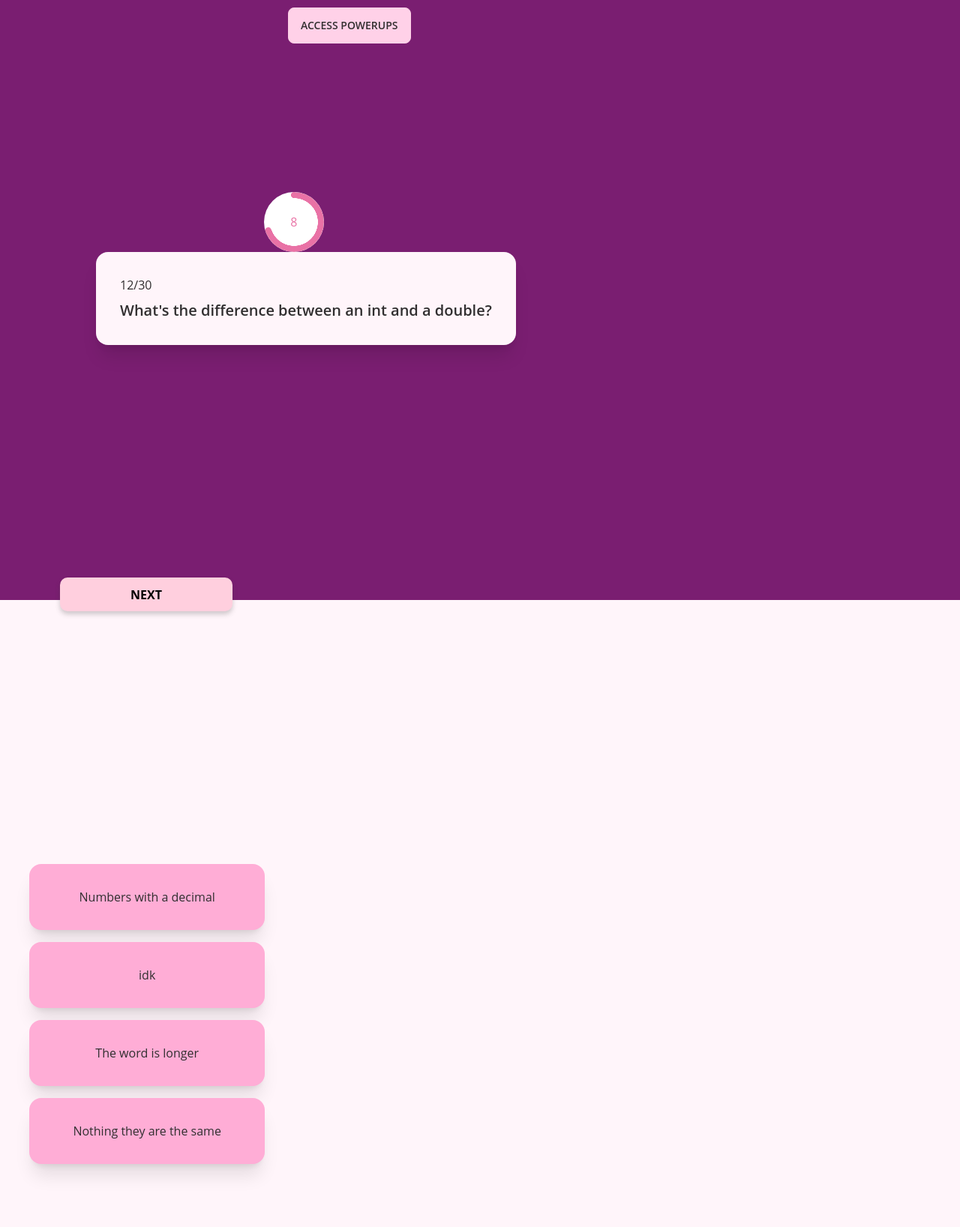
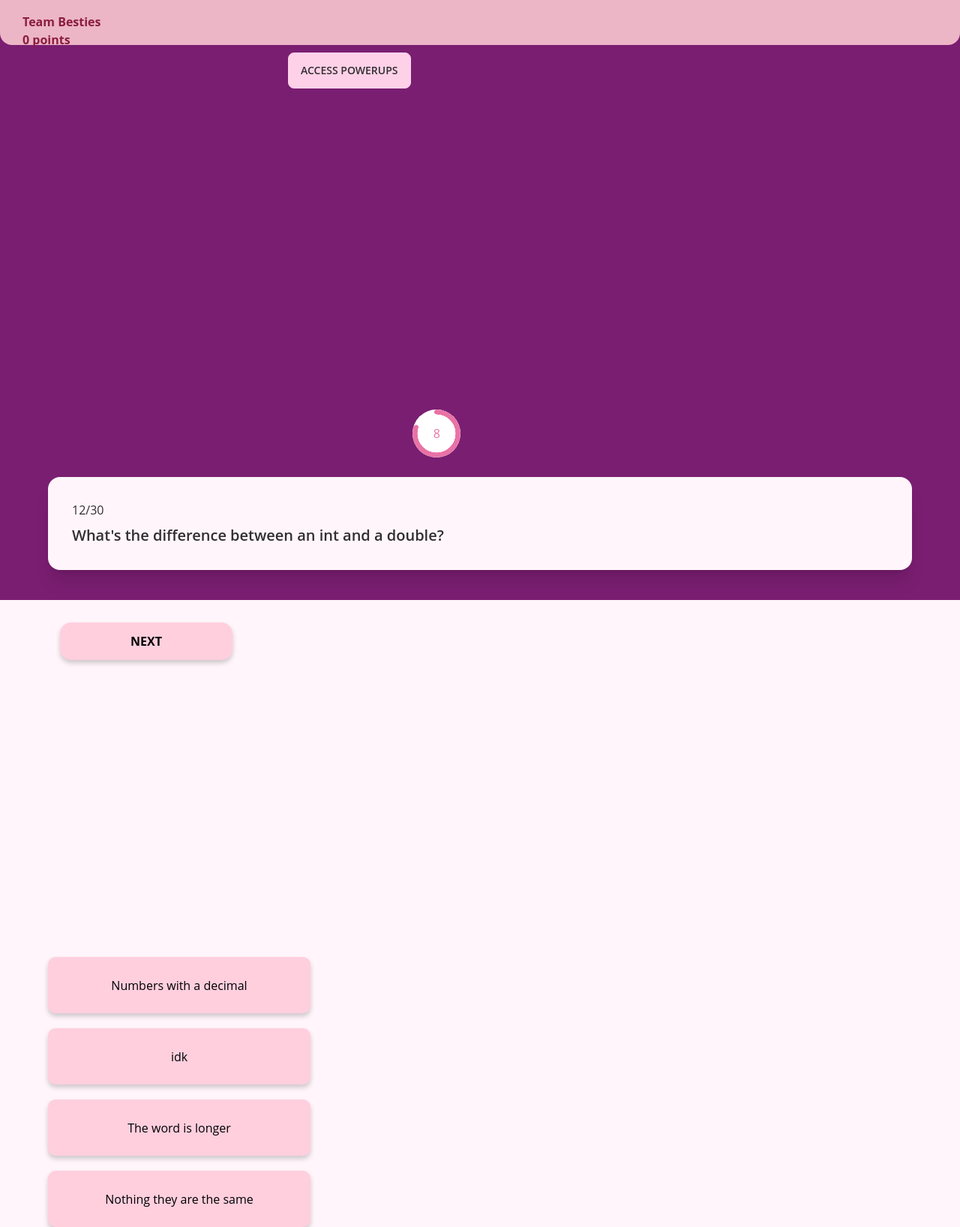
Before and after one commit to acm-projects/Besties, a SvelteKit app in the folder besties-mobile/: page /Question in a window 1280 px wide. Shown: the whole page at 75% size. Before the commit the page ends 800 px from the top, so only its background shows below. Built offline with nearby package versions, Linux system fonts and the light colour scheme.

Commit message:
updated questions screen

```diff
--- a/besties-mobile/src/routes/Question/+page.svelte
+++ b/besties-mobile/src/routes/Question/+page.svelte
@@ -10,6 +10,18 @@
         }
 	];
 
+    const teams = [
+		"Besties",
+        "Wasted",
+        "Michelin Archives"
+	];
+
+    let points = 0;
+
+    function updatePoints() {
+		// console.log("makeFalse()");
+		points++;
+	}
 
 </script>
 
@@ -20,12 +32,26 @@
     <!-- <a href="/">Home</a> -->
 
     <!-- <button class="btn btn-xs sm:btn-sm md:btn-md lg:btn-lg">Access Powerups</button> -->
+
+    <!-- <aCard class="card bg-base-300 w-screen">
+        <div class="card-body">
+            <p class="text-center">{questions[0].answers[0]}</p>
+        </div>
+    </aCard> -->
+
+    <!-- place-content-center -->
+
+    <topHeader class="grid w-screen rounded-b-2xl bg-info space-y-1">
+        <span>
+            <h1 class="text-secondary text-m font-bold">Team {teams[0]}</h1>
+
+            <h1 class="text-secondary text-m font-bold">{points} points</h1>
+        </span>
+
+    </topHeader>
+
+    <!-- Question Card -->
     <qCard>
-
-        <timer>
-            <div class="radial-progress text-primary bg-white" style="--value:70;">8</div>
-        </timer>
-
         <div class="card bg-base-100 shadow-xl">
 
             <div class="card-body">
@@ -35,42 +61,56 @@
         </div>
     </qCard>
 
-    <answers class="flex flex-col space-y-4 ...">
+    <!-- Radial Timer Countdown -->
+    <timer>
+            <div class="radial-progress text-primary bg-white" style="--value:80; --size:4rem;">8</div>
+    </timer>
+
+    <!-- <p class="text-center">{questions[0].answers[3]}</p> -->
+
+    <!-- Answer Cards -->
+    <answers class="flex flex-col space-y-5 ...">
+        <button class="answer-button">
+            <span> {questions[0].answers[0]} </span>
+        </button>
+        <button class="answer-button">
+            <span> {questions[0].answers[1]} </span>
+        </button>
+        <button class="answer-button">
+            <span> {questions[0].answers[2]} </span>
+        </button>
+        <button class="answer-button">
+            <span> {questions[0].answers[3]} </span>
+        </button>
+    </answers>
+    <!-- <answers class="flex flex-col space-y-4 ...">
         <aCard class="card bg-base-300">
-            <!-- <p class="text-center">{questions[0].answers[3]}</p> -->
             <div class="card-body">
                 <p class="text-center">{questions[0].answers[0]}</p>
             </div>
         </aCard>
         <aCard class="card bg-base-300">
-            <!-- <p class="text-center">{questions[0].answers[3]}</p> -->
             <div class="card-body">
                 <p class="text-center">{questions[0].answers[1]}</p>
             </div>
         </aCard>
         <aCard class="card bg-base-300">
-            <!-- <p class="text-center">{questions[0].answers[3]}</p> -->
             <div class="card-body">
                 <p class="text-center">{questions[0].answers[2]}</p>
             </div>
         </aCard>
         <aCard class="card bg-base-300">
-            <!-- <p class="text-center">{questions[0].answers[3]}</p> -->
             <div class="card-body">
                 <p class="text-center">{questions[0].answers[3]}</p>
             </div>
         </aCard>
 
-    </answers>
+    </answers> -->
 
 
-    <div>
+    <!-- Powerup Stuff -->
 
-    </div>
-
-
-
-        <!-- Open the modal using ID.showModal() method -->
+    <!-- Open the modal using ID.showModal() method -->
     <powerupButton>
         <button class="btn" onclick="my_modal_2.showModal()">Access Powerups</button>
         <dialog id="my_modal_2" class="modal">
@@ -137,9 +177,15 @@
         </dialog>
     </powerupButton>
 
+    <!-- Next Button -->
     <button class="next-button font-bold" >
         <span> NEXT </span>
     </button>
+
+
+
+
+
 
 
 
@@ -180,35 +226,38 @@
 
     qCard{
         position:absolute;
-        margin-top:20%;
-        margin-left: 10%;
+        margin-top:45%;
+        margin-left: 5%;
         margin-right: 10%;
+        width:90%;
     }
 
     answers{
-        position:fixed;
-        margin-top:90%;
+        position:absolute;
+        margin-top:95%;
+        margin-left: 5%;
+        align-items: center;
     }
 
     aCard{
         /* margin-top:100%;*/
-        margin-left: 15%;
+        /* margin-left: 15%; */
         /* margin-right: 10%; */
         box-shadow: 0 20px 25px -5px rgb(0 0 0 / 0.1), 0 8px 10px -6px rgb(0 0 0 / 0.1);
-        /* padding: 10%; */
-        width: 120%;
+        padding: -20%;
     }
 
     timer{
-        margin-left: 40%;
-        margin-top: 15%;
+        margin-left: 43%;
+        margin-top: 38%;
         /* align-self: center; */
+        position: absolute;
     }
 
     powerupButton{
         margin-left: 30%;
         margin-top: 10px;
-        position:fixed;
+        position:absolute;
     }
 
     select{
@@ -238,18 +287,50 @@
         border: none;
         color: black;
         width: 230px;
-        height: 45px;
+        height: 50px;
         text-align: center;
         display: inline-block;
         font-size: 16px;
         margin-left: 80px;
         cursor: pointer;
-        border-radius: 10px;
+        border-radius: 15px;
         background: #FFCFDE;
         box-shadow: 0px 4px 6px 0px rgba(62, 62, 62, 0.25);
         margin-bottom: 10px;
         margin-top:770px;
-        position:fixed;
+        position:absolute;
     }
 
+    .answer-button{
+        border: none;
+        color: black;
+        width: 350px;
+        height: 75px;
+        text-align: center;
+        display: inline-block;
+        font-size: 16px;
+        cursor: pointer;
+        border-radius: 10px;
+        background: #FFCFDE;
+        box-shadow: 0px 4px 6px 0px rgba(62, 62, 62, 0.25);
+        /* margin-left: 80px;
+        margin-bottom: 10px;
+        margin-top:800px;
+        position:absolute; */
+    }
+
+    topHeader{
+        height:60px;
+        padding-top: 17px;
+        padding-left: 30px;
+        /* padding-bottom: 15px;  */
+    }
+
+    .topHeader-points{
+        /* padding-top: -40px; */
+        padding-left: 250px;
+        /* position:fixed; */
+    }
+
+
 </style>
```
